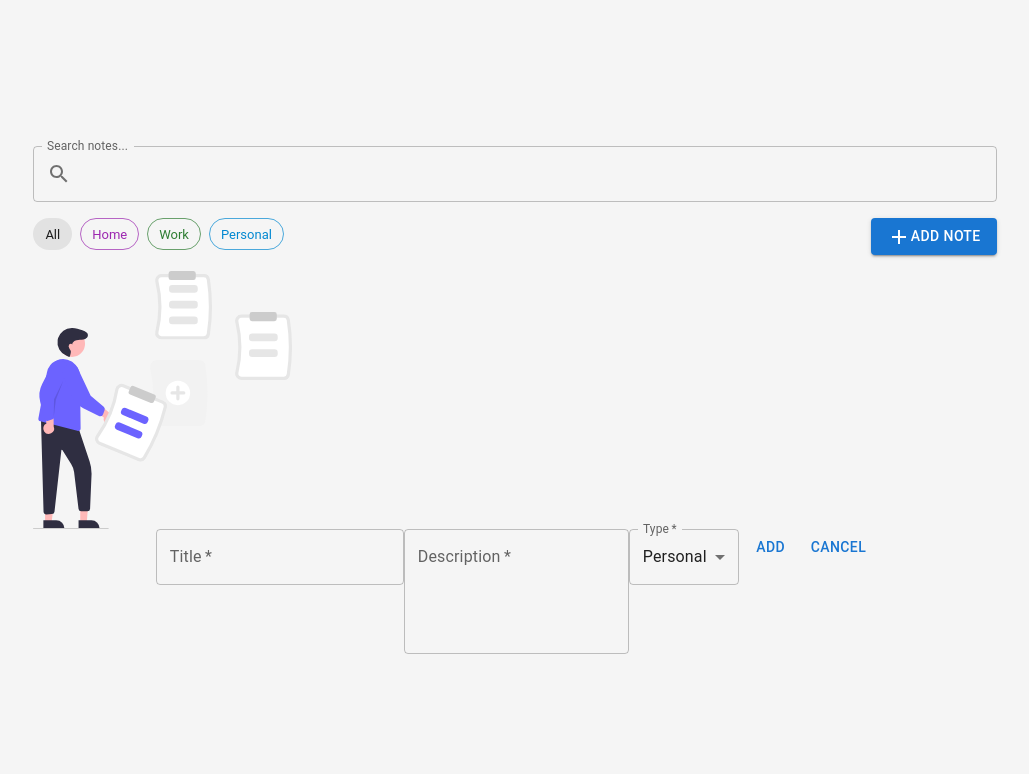
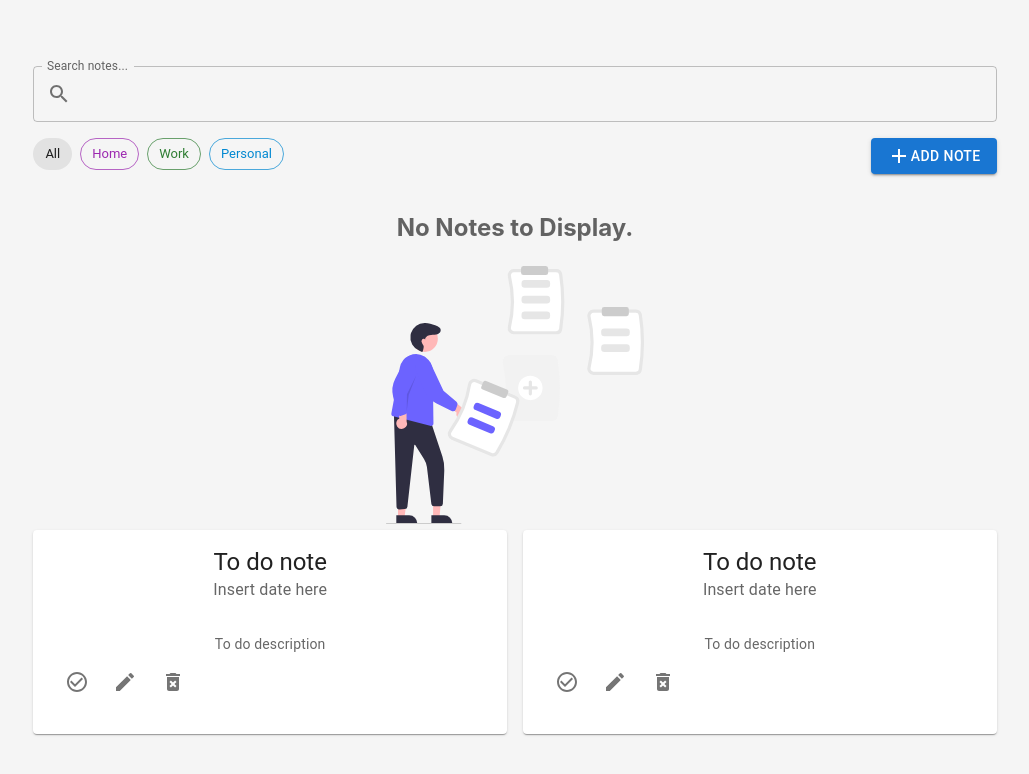
Before and after one commit to StephenCsengo/notes, a React (Vite) app: page / in a window 1280 px wide. Shown: the top 774 px of the page, without its empty margins (125-1154 px from the left). Built offline with nearby package versions, Linux system fonts and the light colour scheme.

Commit message:
Add framework for card

```diff
--- a/src/App.jsx
+++ b/src/App.jsx
@@ -9,6 +9,7 @@ import Filters from "./components/Filters.jsx";
 import AddNote from "./components/AddNote.jsx";
 import NoteForm from "./components/NoteForm.jsx";
 import Progress from "./components/Progress.jsx";
+import NoteCard from "./components/Card.jsx";
 import { Grid2 } from "@mui/material";
 const App = () => {
   return (
@@ -24,9 +25,19 @@ const App = () => {
         <Grid2 display="flex" justifyContent="right" size={4}>
           <AddNote />
         </Grid2>
+        <Grid2 size={12}>
+          <h2>No Notes to Display.</h2>
           <img src={noNotes} />
+        </Grid2>
       </Grid2>
-      <NoteForm />
+      <Grid2 container spacing={2}>
+        <Grid2 size={6}>
+          <NoteCard />
+        </Grid2>
+        <Grid2 size={6}>
+          <NoteCard />
+        </Grid2>
+      </Grid2>
     </Container>
   );
 };
--- /dev/null
+++ b/src/components/Card.jsx
@@ -0,0 +1,32 @@
+import React from "react";
+import { Menu, Typography, Card, CardContent, CardActionArea, CardHeader, IconButton, CardActions } from "@mui/material";
+import { MoreVert, CheckCircleOutline, Edit, DeleteForever, Delete } from "@mui/icons-material";
+
+const NoteCard = () => {
+    return (
+        <Card>
+            <CardHeader
+                title="To do note"
+                subheader="Insert date here"
+            />
+            <CardContent>
+                <Typography variant="body2" sx={{color: 'text.secondary'}}>
+                    To do description
+                </Typography>
+                <CardActions>
+                    <IconButton>
+                        <CheckCircleOutline color="green" />
+                    </IconButton>
+                    <IconButton>
+                        <Edit />
+                    </IconButton>
+                    <IconButton>
+                        <DeleteForever />
+                    </IconButton>
+                </CardActions>
+            </CardContent>
+        </Card>
+    );
+}
+
+export default NoteCard;
```
